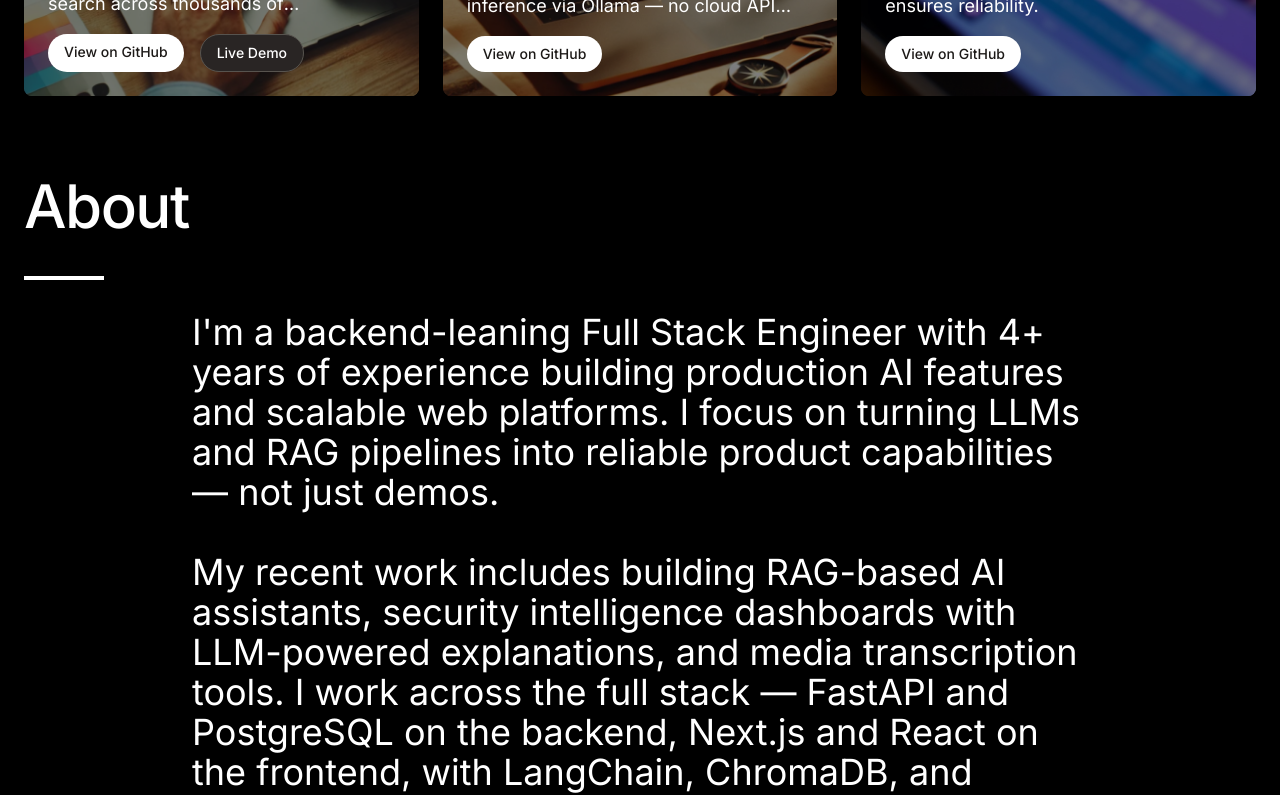
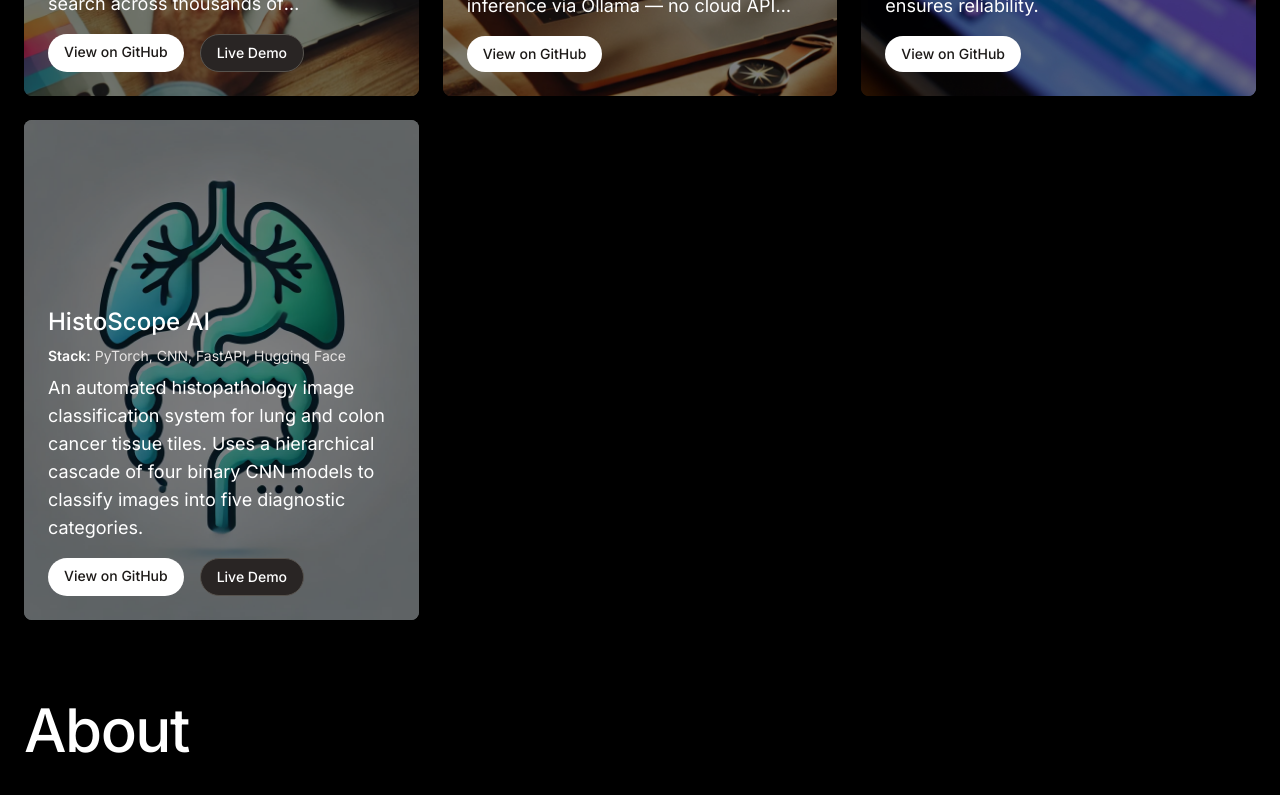
Before and after one commit to patil-swap/swapnil-web-portfolio, a React (Vite) app: page / in a window 1280 px wide. Shown: the part 1340-2135 px from the top of the page. Built offline with nearby package versions, Linux system fonts and the light colour scheme.

Commit message:
feat: add HistoScope AI project details to constants and update dependencies

```diff
--- a/src/constants/index.js
+++ b/src/constants/index.js
@@ -1,6 +1,7 @@
 import projects1 from "../assets/projects1.webp";
 import projects2 from "../assets/projects2.webp";
 import projects3 from "../assets/projects3.webp";
+import cancerDiagnosis from "../assets/cancer_diagnosis.webp";
 
 export const LINKS = [
   { href: "#work", label: "Work" },
@@ -46,6 +47,15 @@ export const PROJECTS = [
     image: projects3,
     link: "https://github.com/patil-swap/reelscribe",
     demoLink: ""
+  },
+  {
+    name: "HistoScope AI",
+    description:
+      "An automated histopathology image classification system for lung and colon cancer tissue tiles. Uses a hierarchical cascade of four binary CNN models to classify images into five diagnostic categories.",
+    stack: "PyTorch, CNN, FastAPI, Hugging Face",
+    image: cancerDiagnosis,
+    link: "https://github.com/patil-swap/Lung-Colon-Cancer-Detection",
+    demoLink: "https://histoscope.swapnilpatil.dev/"
   }
 ];
 
```
Also changed, not shown: 1 other file (tests, documents, lock files or other folders).
